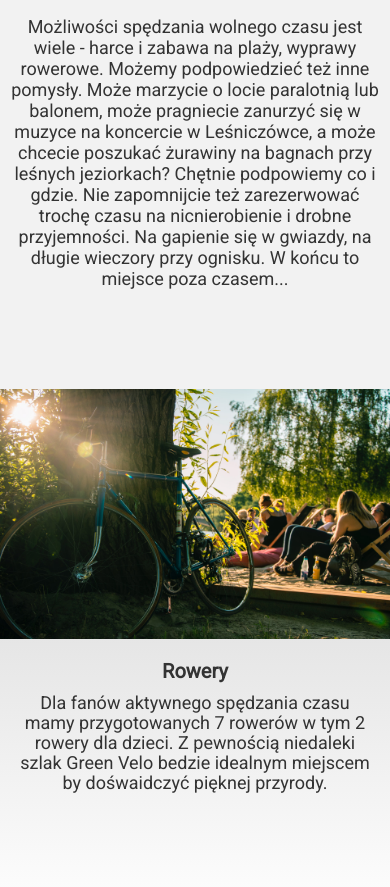
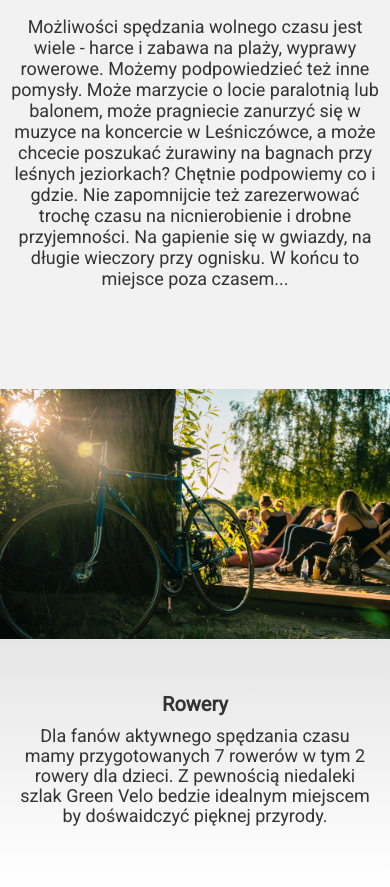
Before and after one commit to K9xxxx/Bukowinka, a plain HTML site: page atrakcje/index.html in a window 390 px wide. Shown: the part 210-1097 px from the top of the page. Drawn offline with nearby package versions, Linux system fonts and the light colour scheme; a script that the page names is missing.

Commit message:
Add files via upload

```diff
--- a/css/atrakcje/style.css
+++ b/css/atrakcje/style.css
@@ -65,10 +65,11 @@ nav ul li a{
     transition:color .3s ease-in-out;
 }
 nav ul li a:hover{
-    color:green;
+    color:hsl(0,0%,100%);
     font-size:20px;
     list-style: none;
     transition:color .3s ease-in-out;
+    text-shadow:0px 0px 5px hsl(0,0%,10%);
 }
 .nav-mob{
     display:none;
@@ -109,6 +110,7 @@ nav ul li a:hover{
 }
 .atraction-info{
     display:flex;
+    position:relative;
 }
 .image-info{
     width:70%;
@@ -119,15 +121,23 @@ nav ul li a:hover{
     height:100%;
 }
 .info{
+    position:relative;
     width:30%;
+    height:550px;
     background: linear-gradient(to bottom,hsl(0,0%,90%),hsl(0,0%,100%));
 }
-.info h2{
+.info-content{
+    display: flex;
+    justify-content: center;
+    flex-direction: column;
+    align-items: center;
+    min-height: 100%;
+}
+.info-content h2{
     color:hsl(0,0%,20%);
     text-align:center;
-    padding-top:100px;
 }
-.info article{
+.info-content article{
     color:hsl(0,0%,20%);
     padding:30px;
     font-size:22px;
@@ -293,6 +303,7 @@ footer{
 @media only screen and (max-width:1300px){
     .info {
         width: 40%;
+        height:400px;
     }
     .image-info {
         width: 60%;
@@ -305,7 +316,6 @@ footer{
 
     }
     .info h2 {
-        padding-top: 50px;
         font-size:22px;
     }
     nav ul {
@@ -341,7 +351,6 @@ footer{
         margin-bottom: 40px;
     }
     .info h2 {
-        padding-top: 20px;
         font-size: 22px;
     }
     .info article {
@@ -351,6 +360,7 @@ footer{
     }
     .info {
         width: 50%;
+        height:300px;
     }
     .image-info {
         width: 50%;
@@ -431,11 +441,12 @@ footer{
         cursor:pointer;
         transform:scale(0);
         opacity:0;
+        color:hsl(0,0%,90%);
     }
     .nav-mob-ul{
         display:block;
         text-align:center;
-        background:linear-gradient(to bottom,hsl(0,0%,90%),hsl(0,0%,95%));
+        background:linear-gradient(to bottom,hsl(130, 49%, 20%),hsl(130, 49%, 30%));
         width:100%;
         height:0px;
         overflow: hidden;
@@ -454,7 +465,7 @@ footer{
         line-height:30px;
     }
     nav ul li a {
-        color: hsl(0,0%,10%);
+        color:hsl(0,0%,90%);
         font-size: 20px;
         list-style: none;
         transition: color .3s ease-in-out;
@@ -494,10 +505,9 @@ footer{
 @media only screen and (max-width:400px){
     .info {
         width: 100%;
-        height: 285px;
+        height: 250px;
     }
     .info h2 {
-        padding-top: 20px;
         font-size: 20px;
     }
     .info article {
```
